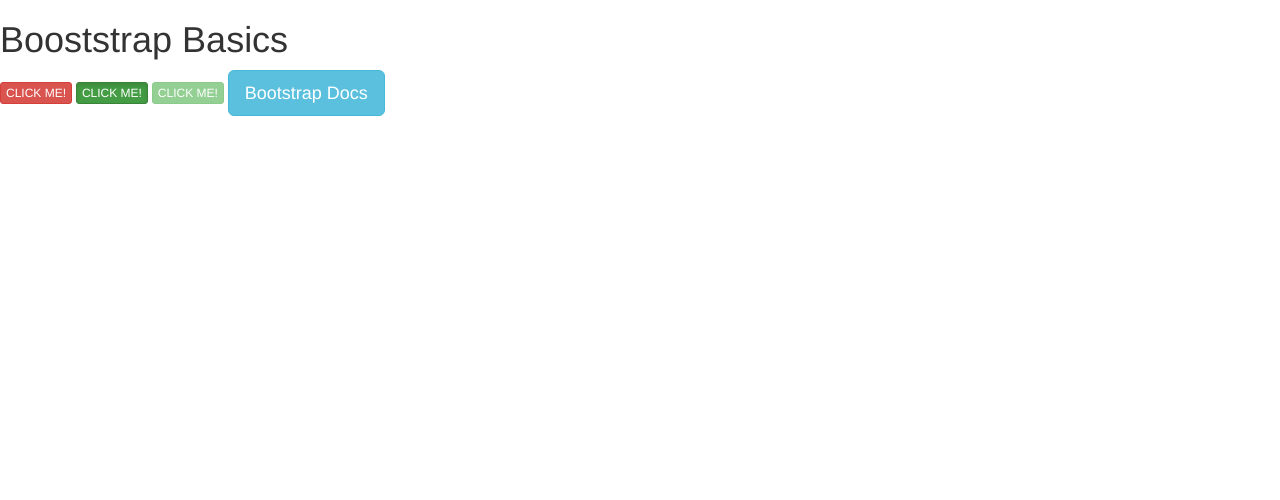
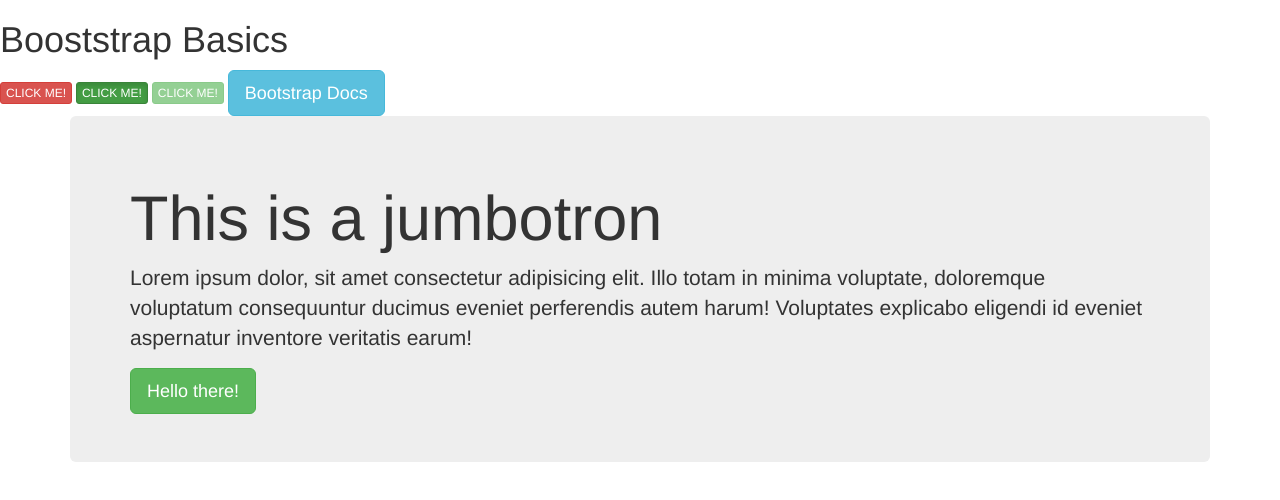
Before and after one commit to medelalan/Web-developer-bootcamp, a plain HTML site: page Section7/basics.html in a window 1280 px wide. Drawn offline with nearby package versions, Linux system fonts and the light colour scheme.

Commit message:
Class Ex Bootstrap fundamentals

```diff
--- a/Section7/basics.html
+++ b/Section7/basics.html
@@ -10,7 +10,14 @@
     <button class="btn btn-danger btn-xs">CLICK ME!</button>
     <button class="btn btn-success btn-xs active">CLICK ME!</button>
     <button class="btn btn-success btn-xs" disabled="disabled">CLICK ME!</button>
+    <a href="http://www.getbootstrap.com" class="btn btn-info btn-lg">Bootstrap Docs</a>
 
-    <a href="http://www.getbootstrap.com" class="btn btn-info btn-lg">Bootstrap Docs</a>
+    <div class="container">
+        <div class="jumbotron">
+            <h1>This is a jumbotron</h1>
+            <p>Lorem ipsum dolor, sit amet consectetur adipisicing elit. Illo totam in minima voluptate, doloremque voluptatum consequuntur ducimus eveniet perferendis autem harum! Voluptates explicabo eligendi id eveniet aspernatur inventore veritatis earum!</p>
+            <button class="btn btn-success btn-lg">Hello there!</button>
+        </div>
+    </div>
 </body>
 </html>
```
